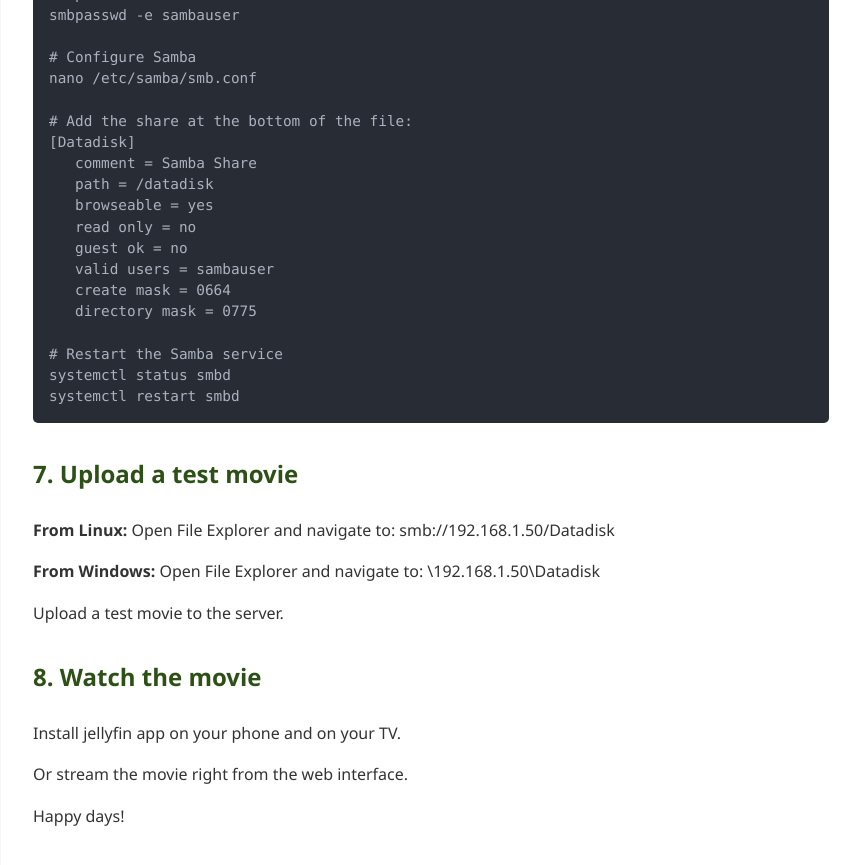
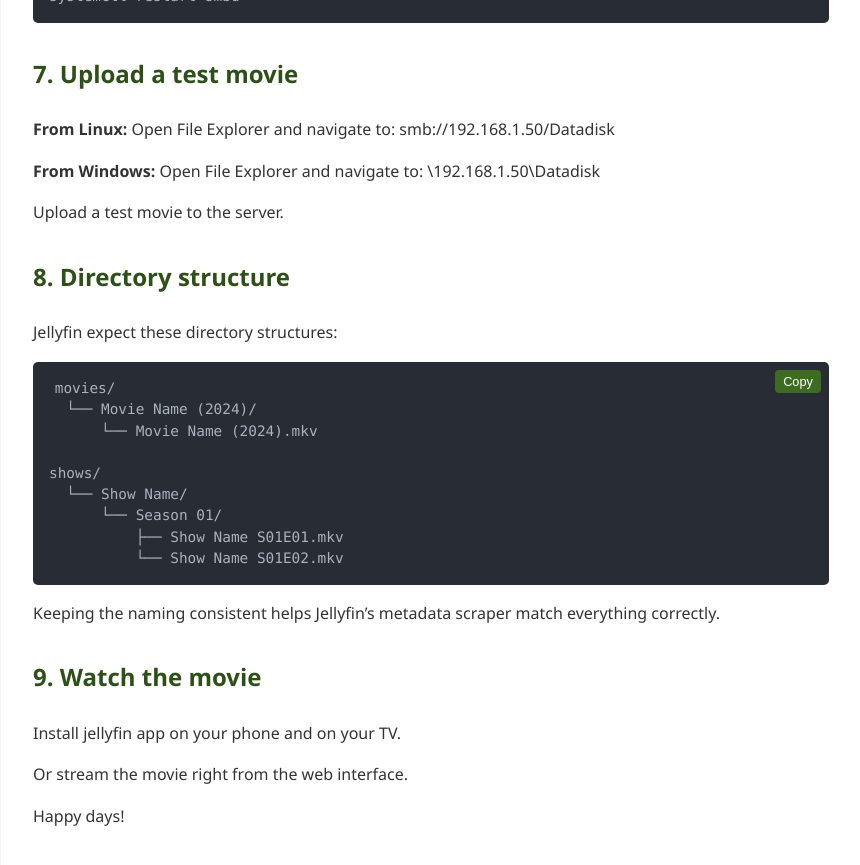
Before and after one commit to paulhermanseu/paulhermans.eu, a Jekyll site: the page built from _posts/2026-06-13-starting-with-jellyfin.md, in a window 1280 px wide and 900 px high, scrolled down 3517 px. Shown: the top 865 px of the window, without its empty margins (209-1069 px from the left). Built offline with Jekyll 4.4.1, drawn with Linux system fonts in a browser that asks for light colours; some of the changed text lies outside the part shown.

Commit message:
Update directory structure section in Jellyfin guide
Reorganize sections for clarity and maintain directory structure information.

````diff
--- a/_posts/2026-06-13-starting-with-jellyfin.md
+++ b/_posts/2026-06-13-starting-with-jellyfin.md
@@ -65,24 +65,6 @@
 mkdir /media/movies
 mkdir /media/shows
 ```
-
-## 4. Directory structure
-
-Jellyfin expect these directory structures:
-
-```
-movies/
-  └── Movie Name (2024)/
-      └── Movie Name (2024).mkv
-
-shows/
-  └── Show Name/
-      └── Season 01/
-          ├── Show Name S01E01.mkv
-          └── Show Name S01E02.mkv
-```
-
-Keeping the naming consistent helps Jellyfin's metadata scraper match everything correctly.
 
 ## 3. Configure Jellyfin
 
@@ -165,7 +147,25 @@
 
 Upload a test movie to the server.
 
-## 8. Watch the movie
+## 8. Directory structure
+
+Jellyfin expect these directory structures:
+
+```
+movies/
+  └── Movie Name (2024)/
+      └── Movie Name (2024).mkv
+
+shows/
+  └── Show Name/
+      └── Season 01/
+          ├── Show Name S01E01.mkv
+          └── Show Name S01E02.mkv
+```
+
+Keeping the naming consistent helps Jellyfin's metadata scraper match everything correctly.
+
+## 9. Watch the movie
 
 Install jellyfin app on your phone and on your TV.
 
````
